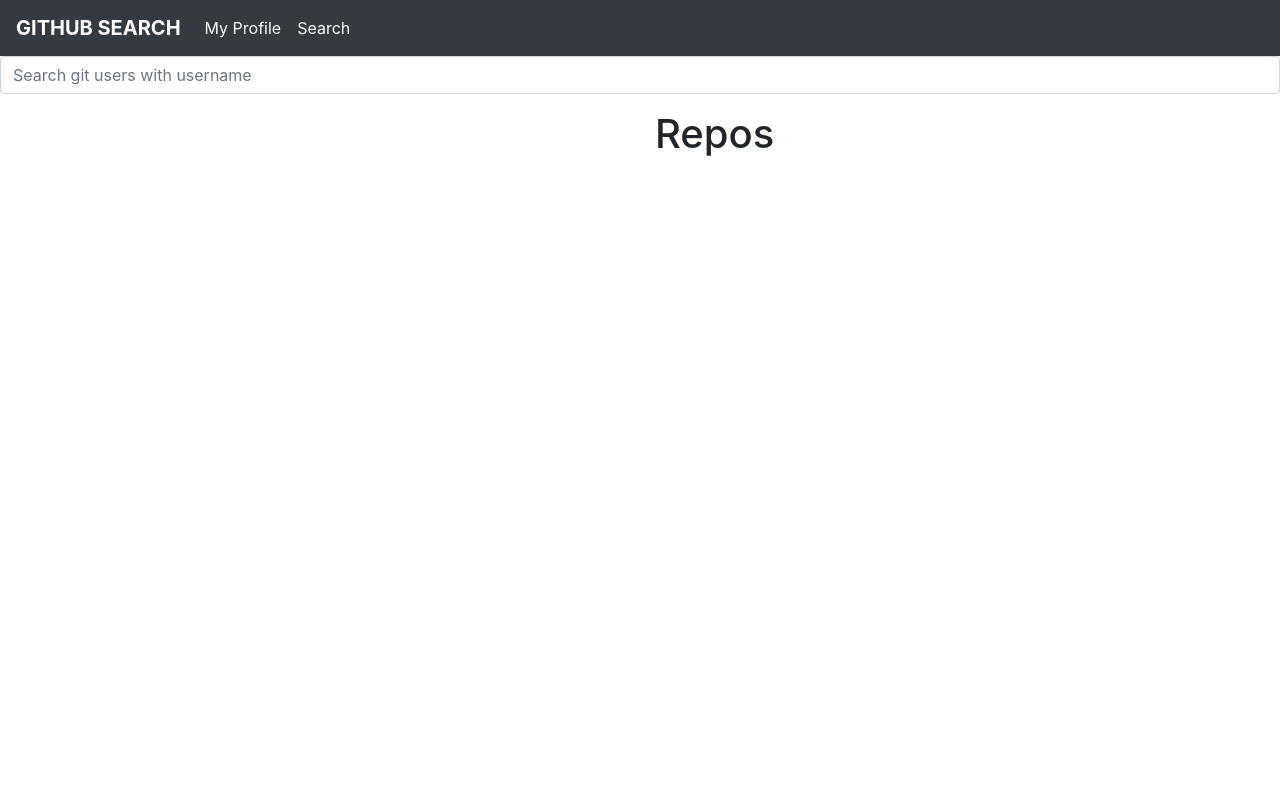
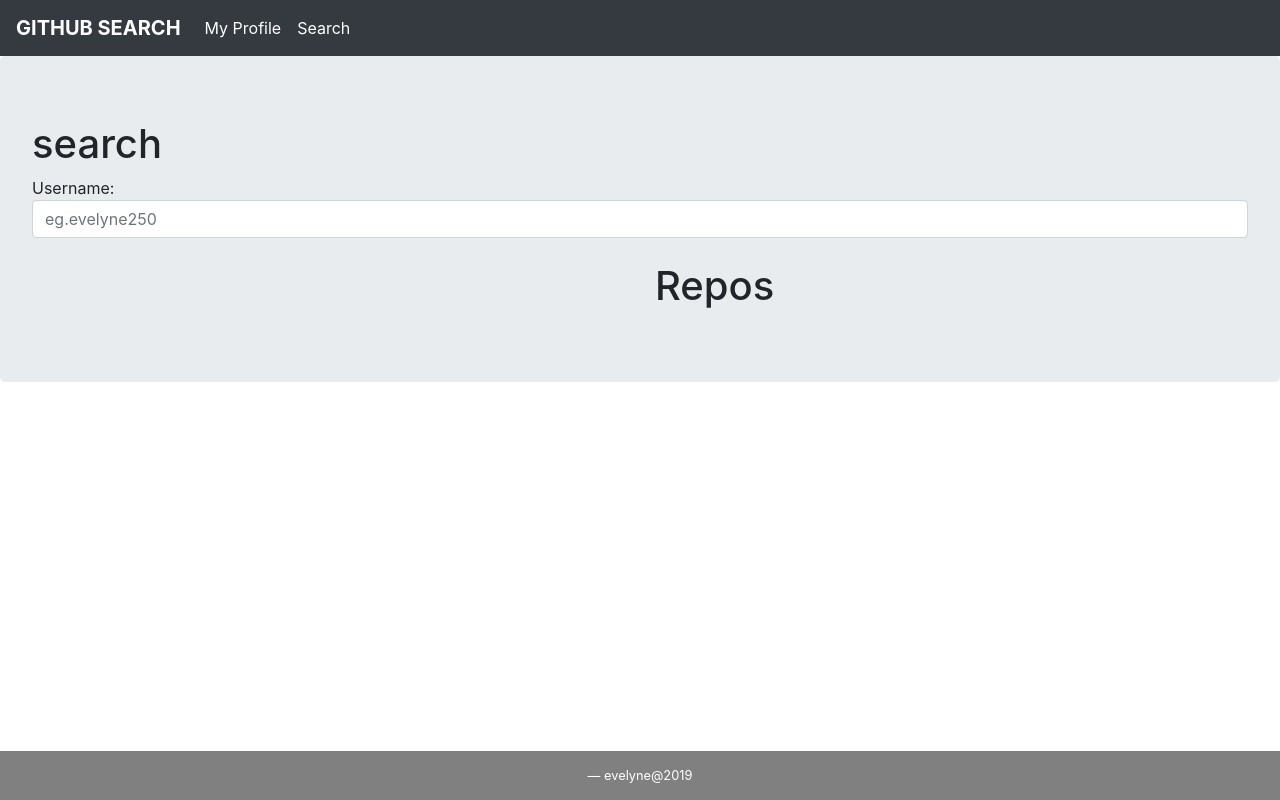
Before and after one commit to evelyne250/Github, an Angular app: page /search in a window 1280 px wide. Built offline with nearby package versions, Linux system fonts and the light colour scheme.

Commit message:
added a footer and changed the form

```diff
--- a/src/app/profile/profile.component.html
+++ b/src/app/profile/profile.component.html
@@ -24,7 +24,7 @@
                          <br><span>2 followers</span>
                          <br><span>2 following</span>
                          <br><span>0 public_gists</span>
-                     <br><a href="{{profile.html_url}}" href="https://github.com/evelyne250" class="btn btn-success">Visit account</a>
+
                         </p>
                      </div>
                    </div>
@@ -32,6 +32,10 @@
           </div>
 </div>
 </div>
+<div class="col-md-6">
+  <h3>Github Search</h3>
+  <p>this website will get and find your profile information on any github user</p>
+</div>
               </div>
               <p>created_at: {{ profile.created_at}} </p>
               <p>updated_at: {{ profile.updated_at}} </p>
--- a/src/app/search/search.component.html
+++ b/src/app/search/search.component.html
@@ -9,11 +9,13 @@
 
 </div>
 <footer class="blockquote-footer">evelyne@2019</footer> -->
-<form action="" class="search-form">
-        <div class="form-group">
-          <input type="text" class="form-control" placeholder="Search git users with username" [(ngModel)]="username" name="username" (keyup)="findProfile()">
-        </div>
-      </form>
+<div class="jumbotron">
+        <h1>search</h1>
+        <form>
+                Username:<br>
+            <input type="text" name="name" class="form-control" placeholder="eg.evelyne250" [(ngModel)]="username" name="username" (keyup)="findProfile()">
+        <br>
+        </form>
     <div class="container">
       <div class="row">
         <div class="col-md-6">
@@ -60,5 +62,5 @@
                      </div>
                     </div>
                   </div>
-
+                  <footer class="blockquote-footer">evelyne@2019</footer>
                 </div>
```
